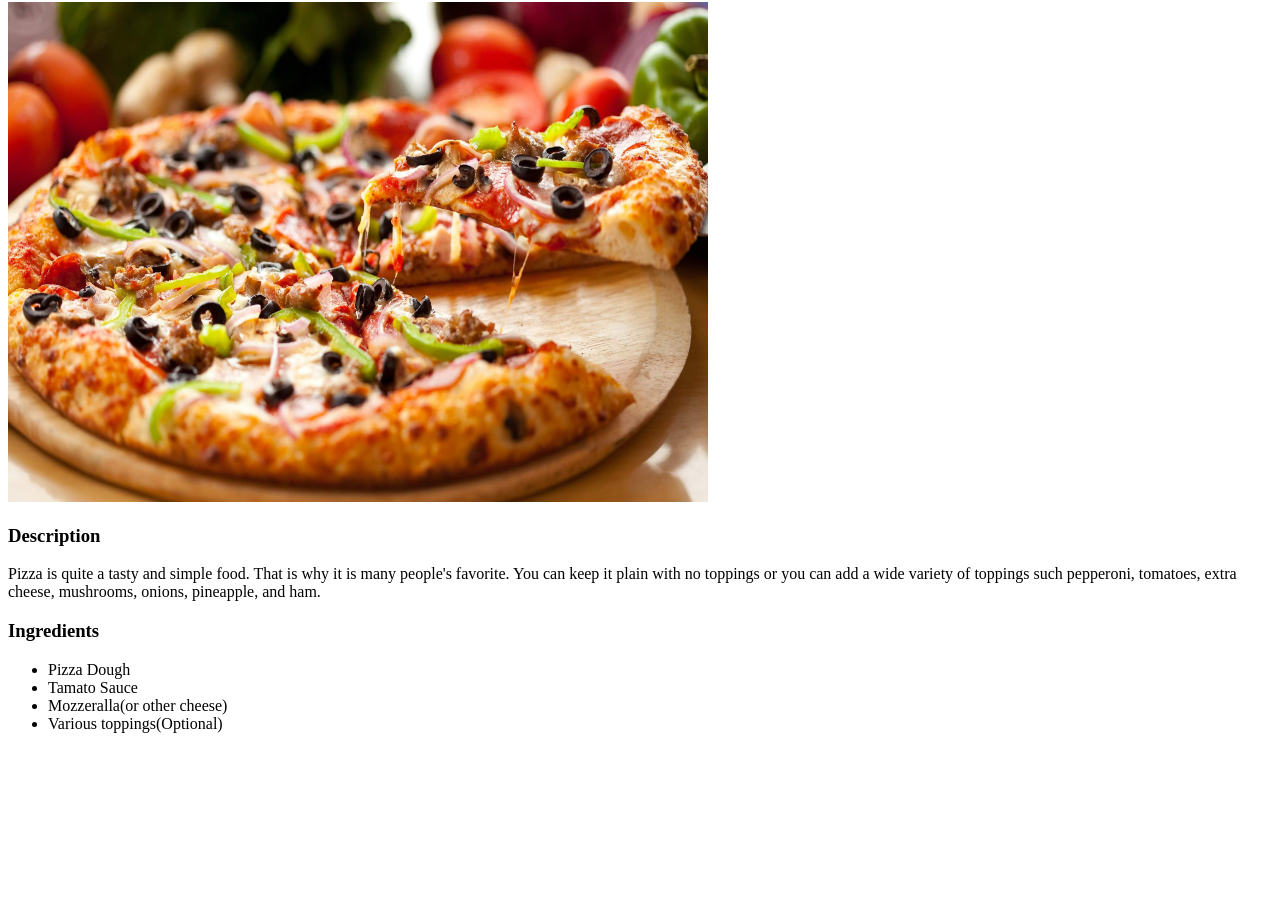
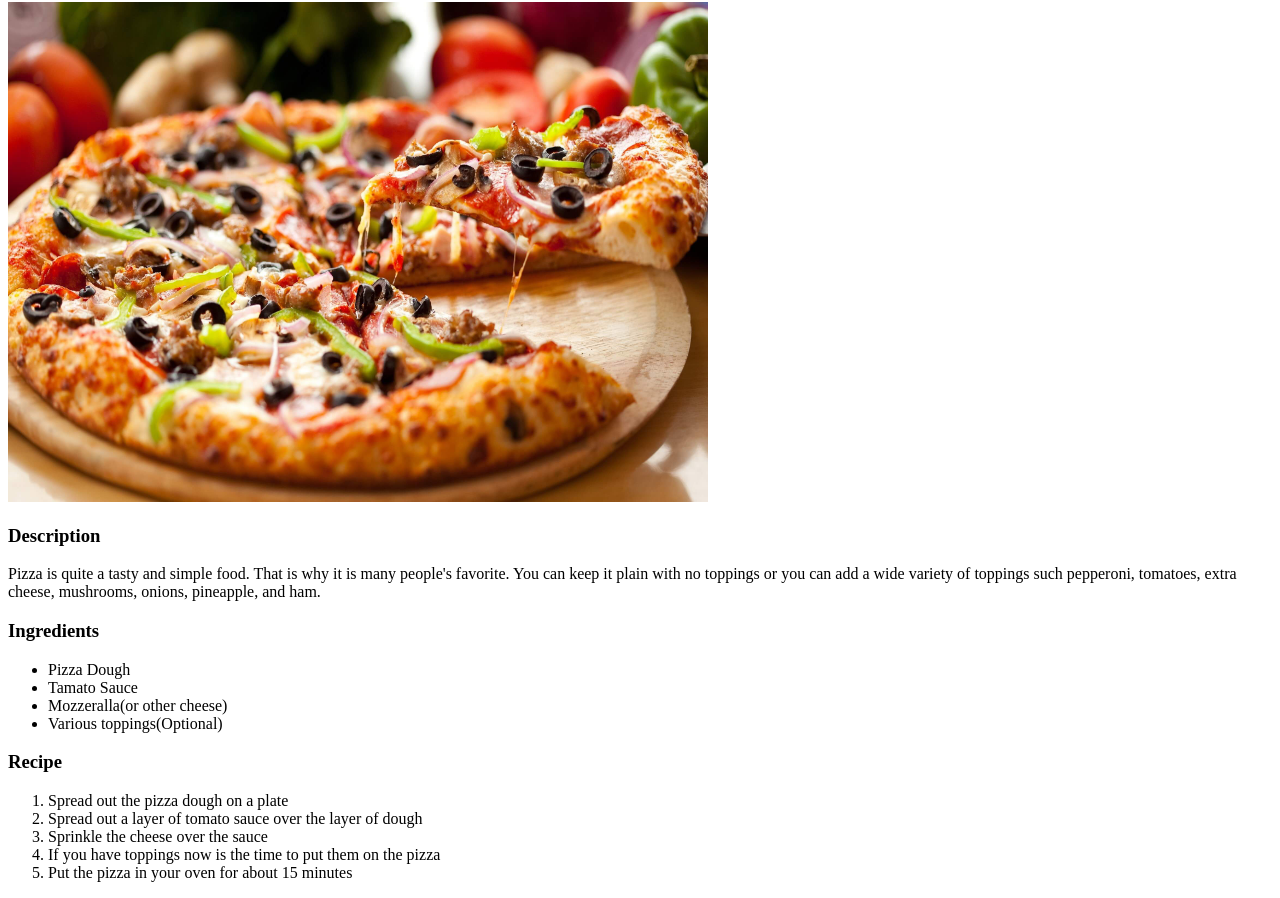
Before and after one commit to therealkingcob/recipes, a plain HTML site: page recipes_html/pizza.html in a window 1280 px wide. Shown: the part 78-976 px from the top of the page. Before the commit the page ends 827 px from the top, so only its background shows below. Drawn offline with Linux system fonts and the light colour scheme.

Commit message:
added files

```diff
--- a/recipes_html/pizza.html
+++ b/recipes_html/pizza.html
@@ -18,5 +18,13 @@
         <li>Mozzeralla(or other cheese)</li>
         <li>Various toppings(Optional)</li>
     </ul>
+    <h3>Recipe</h3>
+    <ol>
+        <li>Spread out the pizza dough on a plate</li>
+        <li>Spread out a layer of tomato sauce over the layer of dough</li>
+        <li>Sprinkle the cheese over the sauce</li>
+        <li>If you have toppings now is the time to put them on the pizza</li>
+        <li>Put the pizza in your oven for about 15 minutes</li>
+    </ol>
 </body>
 </html>
```
